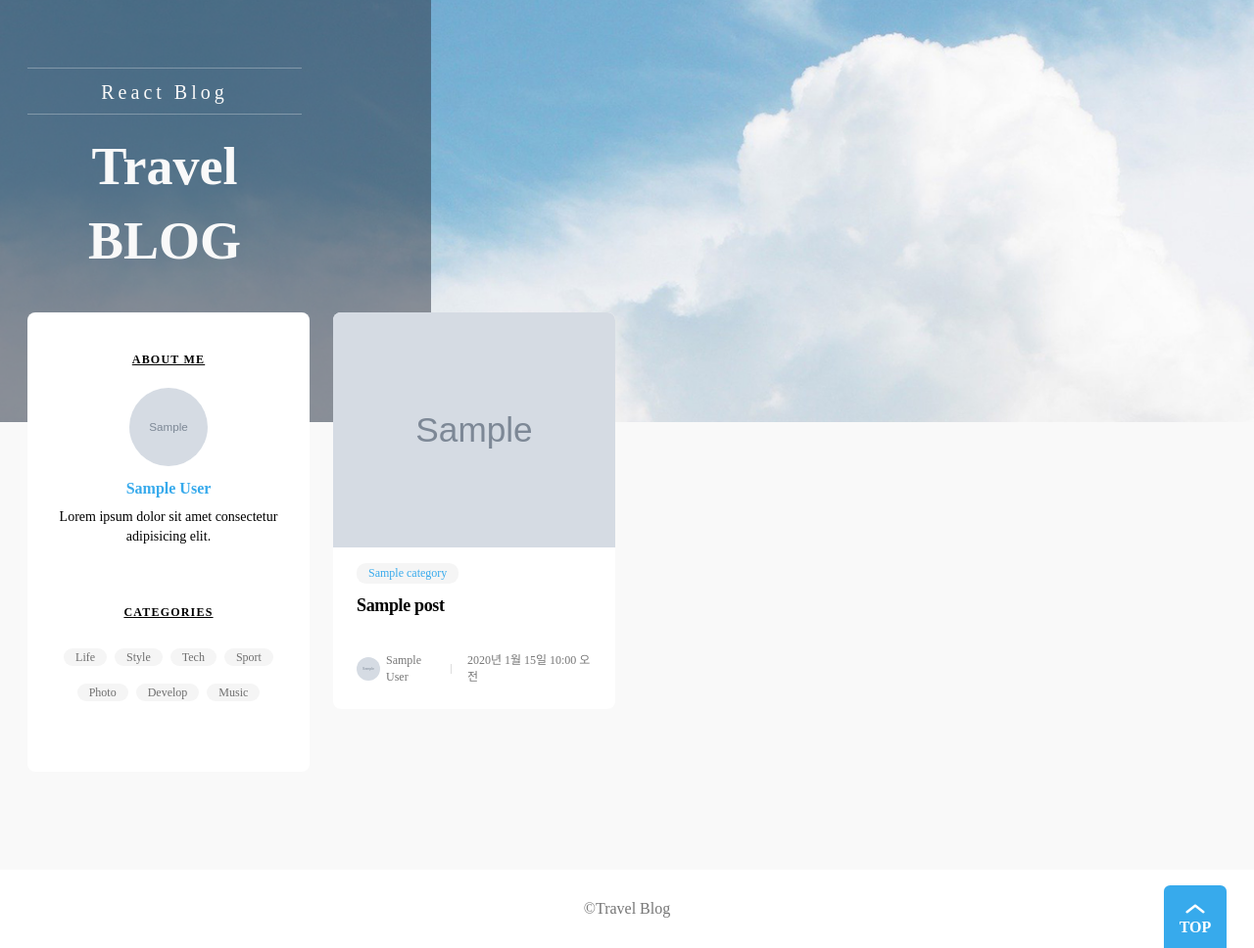
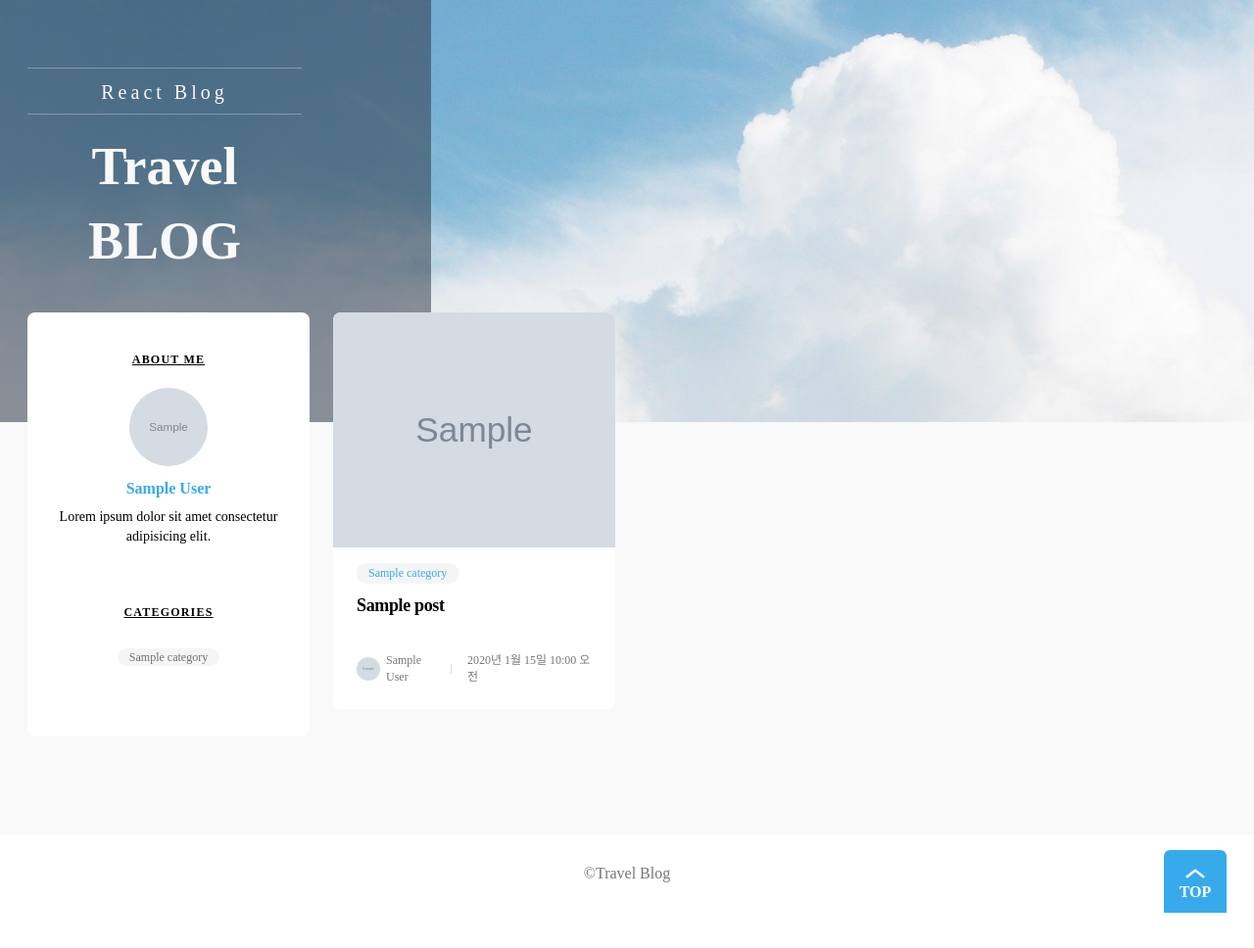
Before and after one commit to beerbank3/blog, a Django app: page /blog/ in a window 1280 px wide. Shown: the part 65-1033 px from the top of the page at 98% size. After the commit the page ends 997 px from the top, so only its background shows below. Run offline with Django 4.2, Linux system fonts and the light colour scheme; a user stored in the database is signed in; tables that the repository leaves empty hold one stand-in row (values such as "Sample post"); grey boxes marked "Sample" are stand-in pictures; parts of the project's set-up code (start-up, migrations or seed data) failed here and were passed over; some web fonts are replaced.

Commit message:
blog페이지 유저 카테고리 추가

```diff
--- a/blog/models.py
+++ b/blog/models.py
@@ -23,15 +23,6 @@ class Post(models.Model):
     def __str__(self):
         return self.title
 
-class Comment(models.Model):
-    post = models.ForeignKey('Post', on_delete=models.CASCADE)
-    content = models.TextField()
-    writer = models.ForeignKey(User, on_delete=models.CASCADE)
-    created_at = models.DateTimeField(auto_now_add=True)
-
-    def __str__(self):
-        return self.content
-
 
 class UploadImage(models.Model):
     image = models.ImageField(upload_to='images/')
--- a/blog/templates/blog/index.html
+++ b/blog/templates/blog/index.html
@@ -50,13 +50,9 @@
 			<p class="user-description">Lorem ipsum dolor sit amet consectetur adipisicing elit.</p>
 			<h3>Categories</h3>
 			<ul class="categories">
-				<li><a href="#">Life</a></li>
-				<li><a href="#">Style</a></li>
-				<li><a href="#">Tech</a></li>
-				<li><a href="#">Sport</a></li>
-				<li><a href="#">Photo</a></li>
-				<li><a href="#">Develop</a></li>
-				<li><a href="#">Music</a></li>
+			{% for category in user.categories.all %}
+				<li><a href="#">{{category}}</a></li>
+			{% endfor %}
 			</ul>
 		</aside>
 		<!-- //about -->
--- a/user/models.py
+++ b/user/models.py
@@ -1,7 +1,6 @@
 from django.db import models
 from django.contrib.auth.models import AbstractUser, BaseUserManager
 from django.utils import timezone
-
 # Create your models here.
 class UserManager(BaseUserManager):
 
@@ -36,6 +35,7 @@ class User(AbstractUser):
     email = models.EmailField(unique=True, max_length=255)
     name = models.CharField(max_length=50, null=True, blank=True)
     profile_image = models.ImageField(upload_to='profile_images/', null=True)
+    categories = models.ManyToManyField('blog.Category')
     is_staff = models.BooleanField(default=False)
     is_superuser = models.BooleanField(default=False)
     is_active = models.BooleanField(default=True)
--- a/user/templates/user/user_register.html
+++ b/user/templates/user/user_register.html
@@ -31,7 +31,7 @@
 {% block content %}
 <body class="bg-gray-200">
     <div class="container mx-auto">
-        <form action="{% url 'user:register' %}" method="post" class="max-w-3xl mx-auto mt-8 p-4 bg-white shadow-md rounded space-y-8">
+        <form action="{% url 'user:register' %}" method="post" class="max-w-3xl mx-auto mt-8 p-4 bg-gray-300 shadow-md rounded space-y-8">
             {% csrf_token %}
             <h2 class="text-2xl mb-4 font-bold">회원가입</h2>
 
```
Also changed, not shown: user/templates/user/user_login.html (+12 -8 lines), README.md, README/ERD.png (added), blog/migrations/0007_delete_comment.py (added), user/migrations/0003_user_categories.py (added).
